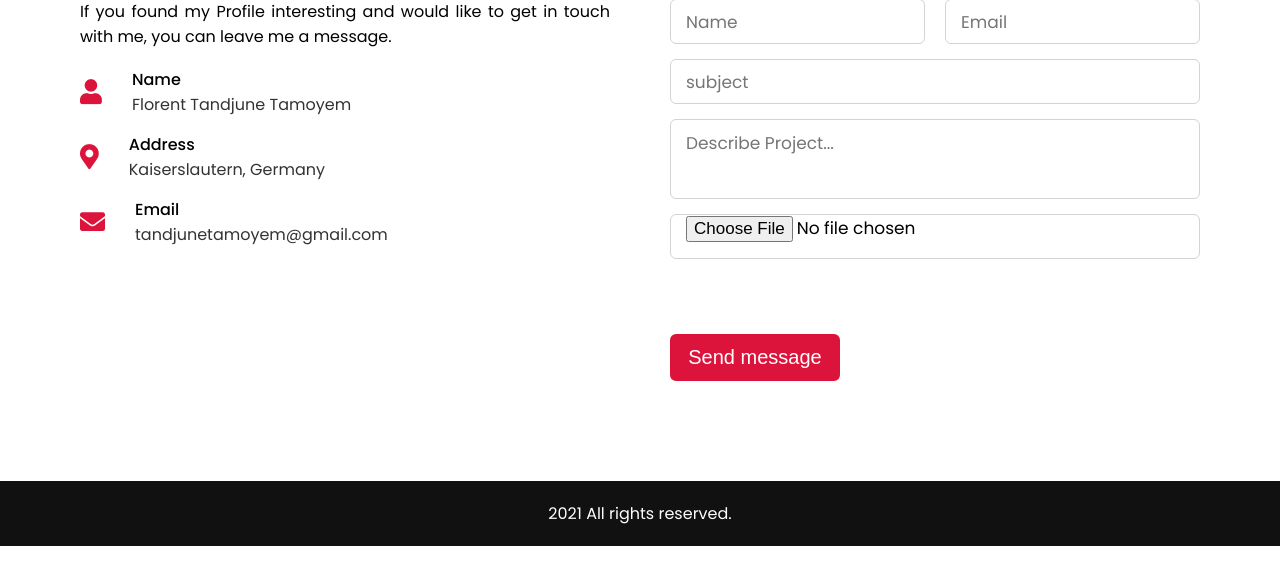
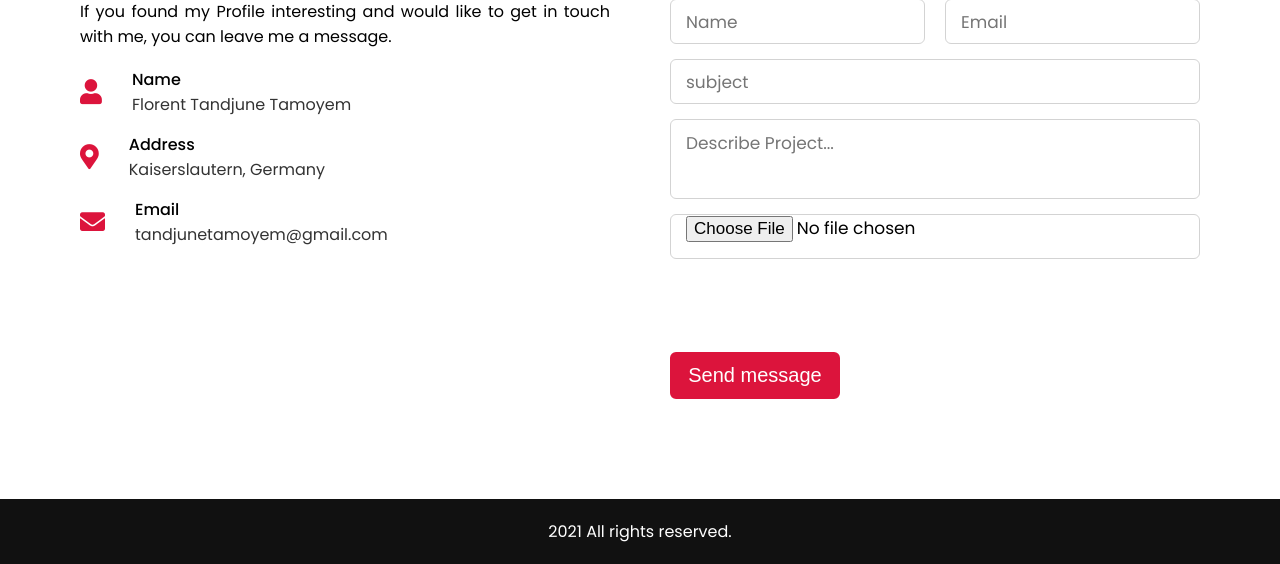
Before and after one commit to Tandjune/Portfolio, a PHP site: page / in a window 1280 px wide. Shown: the part 3941-4505 px from the top of the page. Run offline with PHP 8.4, Linux system fonts and the light colour scheme.

Commit message:
little modification on the submit button

```diff
--- a/style.css
+++ b/style.css
@@ -618,6 +618,7 @@ section .title::after {
 .contact .right .button {
     height: 47px;
     width: 170px;
+    margin-top: 33px;
 }
 
 .contact .right button {
```
